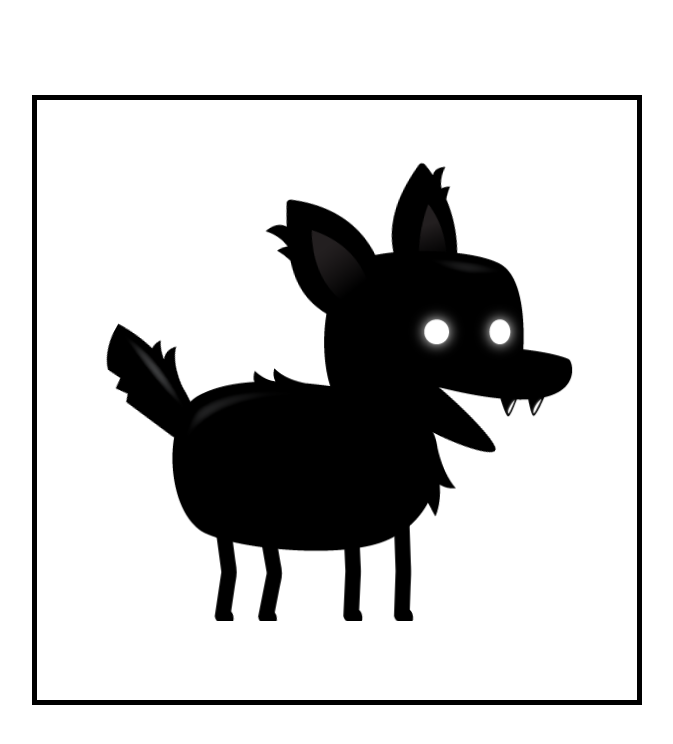
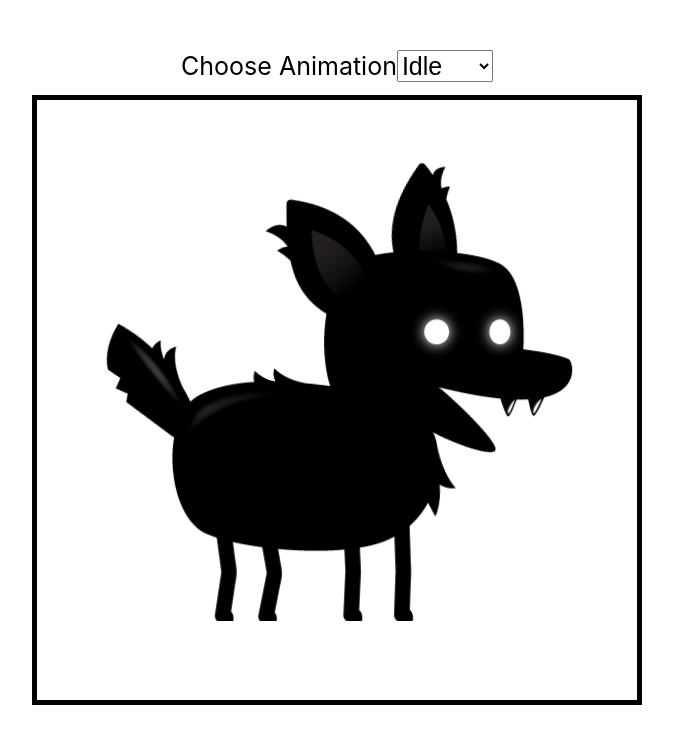
Before and after one commit to olezhuravlev/JsAnimation, a React (Create React App) app: page / in a window 1280 px wide. Shown: the top 744 px of the page, without its empty margins (303-976 px from the left). Built offline with nearby package versions, Linux system fonts and the light colour scheme.

Commit message:
Change animations broken

```diff
--- a/src/App.css
+++ b/src/App.css
@@ -46,3 +46,15 @@
     width: 600px;
     height: 600px;
 }
+
+.controls {
+    position: absolute;
+    z-index: 10;
+    top: 50px;
+    left: 50%;
+    transform: translate(-50%);
+}
+
+.controls, select, option {
+    font-size: 25px;
+}
--- a/src/App.tsx
+++ b/src/App.tsx
@@ -1,4 +1,4 @@
-import React, {useEffect, useRef} from 'react';
+import React, {useEffect, useRef, useState} from 'react';
 import './App.css';
 
 // Вариант 1: Если изображение в public папке
@@ -13,40 +13,96 @@ export const CANVAS_HEIGHT = 600;
 const SPRITE_WIDTH = 575;
 const SPRITE_HEIGHT = 523;
 
+const spriteAnimations: { [key: string]: any } = {};
+
 function App() {
 
+    const playerImage = new Image();
+    playerImage.src = playerImageSrc;
+
     const canvasRef = useRef<HTMLCanvasElement>(null as unknown as HTMLCanvasElement);
-    //const playerImageRef = React.createRef<HTMLCanvasElement>();
+    const [playerState, setPlayerState] = useState("idle");
 
-    let frameRow = 0;
-    let frameColumn = 0;
-    let frameCounter= 0;
-    let frozenFrames = 5;
-    const spriteFrames: number[] = [7, 7, 7, 9, 11, 5, 7, 7, 12, 4];
+    let frameCounter = 0;
+    let frozenFrames = 7;
+    let spritePhaseToShowIdx = 0;
+
+    const animationStates = [
+        {
+            name: 'idle',
+            framesCount: 7,
+        },
+        {
+            name: 'jump',
+            framesCount: 7,
+        },
+        {
+            name: 'fall',
+            framesCount: 7,
+        },
+        {
+            name: 'run',
+            framesCount: 9,
+        },
+        {
+            name: 'dizzy',
+            framesCount: 11,
+        },
+        {
+            name: 'sit',
+            framesCount: 5,
+        },
+        {
+            name: 'roll',
+            framesCount: 7,
+        },
+        {
+            name: 'bite',
+            framesCount: 7,
+        },
+        {
+            name: 'ko',
+            framesCount: 12,
+        },
+        {
+            name: 'hit',
+            framesCount: 4,
+        }
+    ]
+
+    const changeState = (newState: string) => {
+        setPlayerState(newState);
+    }
+
+    // Fill in sprite positions array.
+    const fillAnimations = () => {
+        animationStates.forEach((state, idx) => {
+            let frames = {
+                location: [] as { x: number; y: number }[],
+            }
+            for (let frameIdx = 0; frameIdx < state.framesCount; frameIdx++) {
+                let positionX = frameIdx * SPRITE_WIDTH;
+                let positionY = idx * SPRITE_HEIGHT;
+                frames.location.push({x: positionX, y: positionY});
+            }
+            spriteAnimations[state.name] = frames;
+        })
+    }
 
     const animate = (ctx: CanvasRenderingContext2D, playerImage: HTMLImageElement) => {
-
-        ctx.clearRect(0, 0, CANVAS_WIDTH, CANVAS_HEIGHT);
-
-        const {sourceX, sourceY, sourceWidth, sourceHeight} ={sourceX: 0, sourceY: 0, sourceWidth: SPRITE_WIDTH, sourceHeight: SPRITE_HEIGHT};
-        const {destX, destY, destWidth, destHeight} = {destX: 0, destY: 0, destWidth: SPRITE_WIDTH, destHeight: SPRITE_HEIGHT};
-
-        let frameColumnMaxIdx = spriteFrames[frameRow];
-
         // Freeze all frames - only each N-frame must be redrawn.
         ++frameCounter;
         if (frameCounter % frozenFrames === 0) {
             frameCounter = 0;
-            ++frameColumn;
-            if (frameColumn >= frameColumnMaxIdx) {
-                frameColumn = 0;
-                // if (frameRow > frameRowMaxIdx) {
-                //     frameRow = 0;
-                // }
+            const locationArr: { x: number; y: number }[] = spriteAnimations[playerState].location;
+            if (spritePhaseToShowIdx >= locationArr.length - 1) {
+                spritePhaseToShowIdx = 0;
             }
+            const currentLocation = locationArr[spritePhaseToShowIdx++];
+            ctx.clearRect(0, 0, CANVAS_WIDTH, CANVAS_HEIGHT);
+            ctx.drawImage(playerImage, currentLocation.x, currentLocation.y, SPRITE_WIDTH, SPRITE_HEIGHT, 0, 0, SPRITE_WIDTH, SPRITE_HEIGHT);
         }
-        //console.log(`stepX: ${stepX}, stepY: ${stepY}`);
-        ctx.drawImage(playerImage, frameColumn * SPRITE_WIDTH, frameRow * SPRITE_HEIGHT, sourceWidth, sourceHeight, destX, destY, destWidth, destHeight);
+
         requestAnimationFrame(() => {
             animate(ctx, playerImage);
         });
@@ -54,34 +110,64 @@ function App() {
 
     useEffect(() => {
 
+        console.log("===> useEffect[]");
+
         const canvas = canvasRef.current;
         if (!canvas) return;
 
         const ctx = canvas.getContext('2d');
         if (!ctx) return;
 
-        console.log(ctx);
         ctx.canvas.width = CANVAS_WIDTH;
         ctx.canvas.height = CANVAS_HEIGHT;
-
-        const playerImage = new Image();
-        playerImage.src = playerImageSrc;
 
         playerImage.onload = () => {
             animate(ctx, playerImage);
         }
 
-        // playerImage.onerror = () => {
-        //     console.error('Не удалось загрузить изображение');
-        //     // Рисуем без изображения
-        //     animate(ctx, playerImage);
-        // }
+        fillAnimations();
     }, []); // Пустой массив зависимостей = выполнить только после монтирования
+
+    useEffect(() => {
+
+        console.log("===> useEffect[]");
+
+        const canvas = canvasRef.current;
+        if (!canvas) return;
+
+        const ctx = canvas.getContext('2d');
+        if (!ctx) return;
+
+        ctx.canvas.width = CANVAS_WIDTH;
+        ctx.canvas.height = CANVAS_HEIGHT;
+
+        frameCounter = 0;
+        spritePhaseToShowIdx = 0;
+        ctx.clearRect(0, 0, CANVAS_WIDTH, CANVAS_HEIGHT);
+
+        animate(ctx, playerImage);
+    }, [playerState]);
 
     return (
         <div className="App">
 
             <canvas id={"canvas1"} ref={canvasRef}/>
+
+            <div className="controls">
+                <label htmlFor="animations">Choose Animation</label>
+                <select id="animations" name="animations" onChange={(e) => changeState(e.target.value)}>
+                    <option value="idle">Idle</option>
+                    <option value="jump">Jump</option>
+                    <option value="fall">Fall</option>
+                    <option value="run">Run</option>
+                    <option value="dizzy">Dizzy</option>
+                    <option value="sit">Sit</option>
+                    <option value="roll">Roll</option>
+                    <option value="bite">Bite</option>
+                    <option value="ko">KO</option>
+                    <option value="hit">Get hit</option>
+                </select>
+            </div>
 
             {/* Простая версия */}
             {/*<SimpleTriangle/>*/}
```
